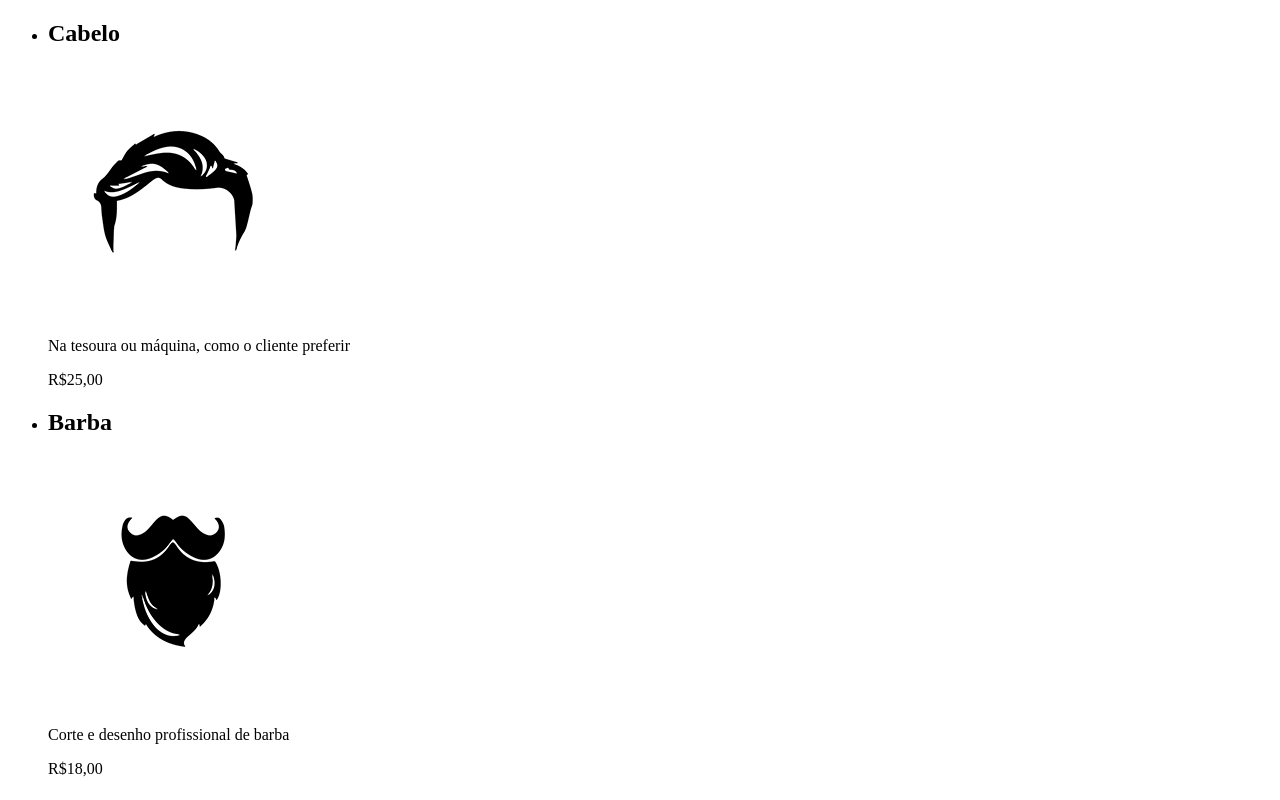
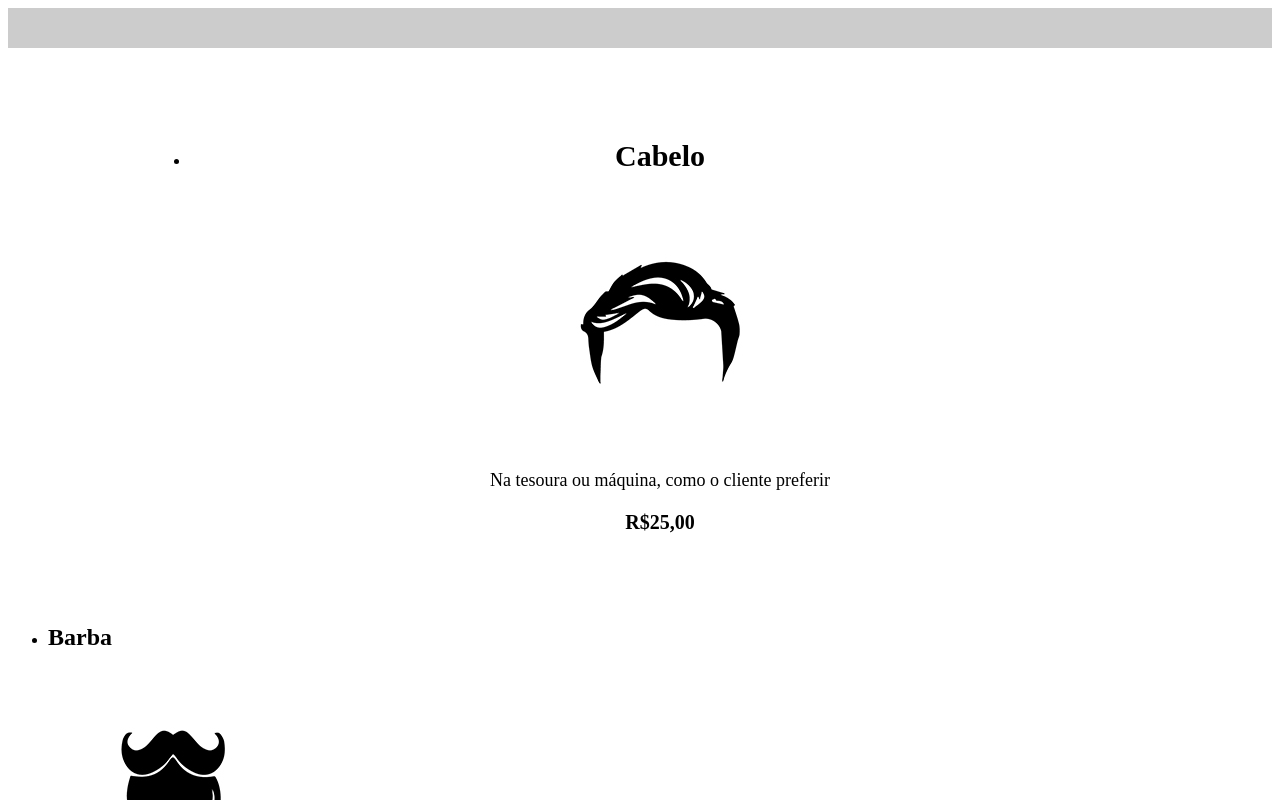
Before and after one commit to crsgustav0/http-repository, a plain HTML site: page Barbearia/produtos.html in a window 1280 px wide. Shown: the top 800 px of the page. Drawn offline with Linux system fonts and the light colour scheme.

Commit message:
Padronização exibição itens produtos

```diff
--- a/Barbearia/produtos.css
+++ b/Barbearia/produtos.css
@@ -95,3 +95,85 @@ nav a {
     font-size: 22px;
     text-decoration: none;
 }
+
+
+/*
+    produto - referente a classe produtos, criada para centralizar a formatação dos itens da lista da página HTML
+    margin - Referente a separação do conteúdo dos itens sendo:
+
+    0 - 1º e 2º valor passado topo e direita
+    auto - 3º e 4º valor passado baixo e esquerda, faz
+    o ajuste automático de acordo com sua exibição
+
+    text-allign: Referente a centralização do conteudo do objeto
+    center: Referente a formatação escolhida, centralização do conteudo do objeto
+*/
+
+.produtos {
+    width: 940px;
+    margin: 0 auto;
+    text-align: center;
+    padding: 50px 0px;
+}
+
+
+/*
+    produtos li - referente a TODOS os itens (li) que estão dentro da tag <li>, criada para centralizar a formatação dos itens da lista da página HTML
+
+    display - Referente a formatação da exibição do objeto
+    text-allign: Referente a centralização do conteudo do objeto
+    center: Referente a formatação escolhida, centralização do conteudo do objeto
+    width - Referente ao preenchimento do objeto ao seu espaçamento, sendo igual a 30% do seu tamanho
+    originalmente definido
+
+    vertical-align: - Referente ao alinhamento escolhido do objeto
+    top -
+*/
+
+.produtos li {
+    display: inline-block;
+    text-align: center;
+    width: 30%;
+    vertical-align: top;
+}
+
+
+/*
+    produtos h2 - referente a TODOS os itens (h2) que estão dentro da tag <li>, criada para centralizar a formatação dos itens da lista da página HTML
+
+    font-size: - Usada para configuração visual do tamanhho do contéudo
+    passado via objeto CSS
+    22px; - Formatação do tamanho do texto em 22px (pixels)
+*/
+
+.produtos h2 {
+    font-size: 30px;
+    font-weight: bold;
+}
+
+
+/*
+    preco_produtos - referente a TODOS os itens que estão dentro da tag <p>, criada para centralizar a formatação dos itens contendo a descrição dos produtos
+
+    font-size: - Usada para configuração visual do tamanhho do contéudo
+    passado via objeto CSS
+    22px; - Formatação do tamanho do texto em 22px (pixels)
+*/
+
+.produto-descricao {
+    font-size: 18px;
+}
+
+
+/*
+    preco_produtos - referente a TODOS os itens que estão dentro da tag <p>, criada para centralizar a formatação dos itens contendo o preço dos produtos
+
+    font-size: - Usada para configuração visual do tamanhho do contéudo
+    passado via objeto CSS
+    22px; - Formatação do tamanho do texto em 22px (pixels)
+*/
+
+.produtos-preco {
+    font-size: 20px;
+    font-weight: bold;
+}
--- a/Barbearia/produtos.html
+++ b/Barbearia/produtos.html
@@ -9,6 +9,8 @@
     <meta http-equiv="X-UA-Compatible" content="IE=edge">
     <meta name="viewport" content="width=device-width, initial-scale=1.0">
     <title>Produtos - Barbearia-alura</title>
+    <link rel="stylesheet" href="./produtos.css">
+
 </head>
 
 <!--
@@ -39,23 +41,23 @@
             <p>   - Usadao para a alocação do texto referente ao produto criado
         -->
         <ul>
-            <li>
+            <li class="produtos">
                 <h2>Cabelo</h2>
                 <img src="./src/cabelo.jpg">
-                <p>Na tesoura ou máquina, como o cliente preferir</p>
-                <p>R$25,00</p>
+                <p class="produto-descricao">Na tesoura ou máquina, como o cliente preferir</p>
+                <p class="produtos-preco">R$25,00</p>
             </li>
             <li>
                 <h2>Barba</h2>
                 <img src="./src/barba.jpg">
-                <p>Corte e desenho profissional de barba</p>
-                <p>R$18,00</p>
+                <p class="produto-descricao">Corte e desenho profissional de barba</p>
+                <p class="produtos-preco">R$18,00</p>
             </li>
             <li>
                 <h2>Cabelo + Barba</h2>
                 <img src="./src/cabelo+barba.jpg">
-                <p>Pacote completo de cabelo e barba</p>
-                <p>R$35,00</p>
+                <p class="produto-descricao">Pacote completo de cabelo e barba</p>
+                <p class="produtos-preco">R$35,00</p>
             </li>
         </ul>
     </main>
```
